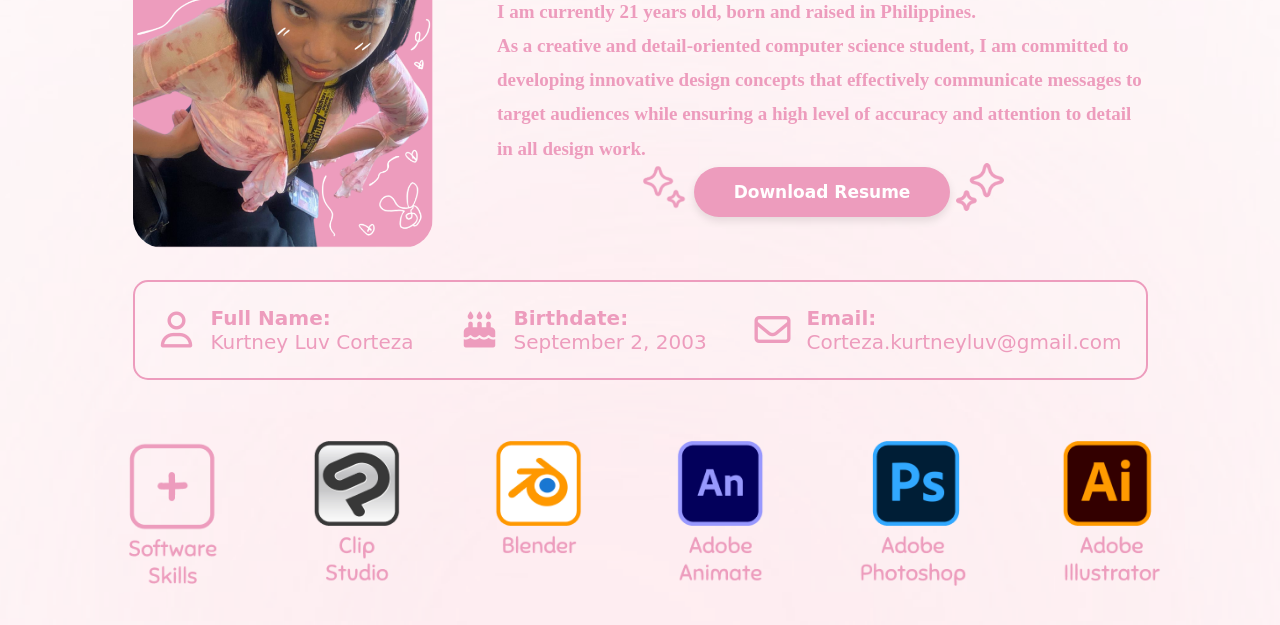
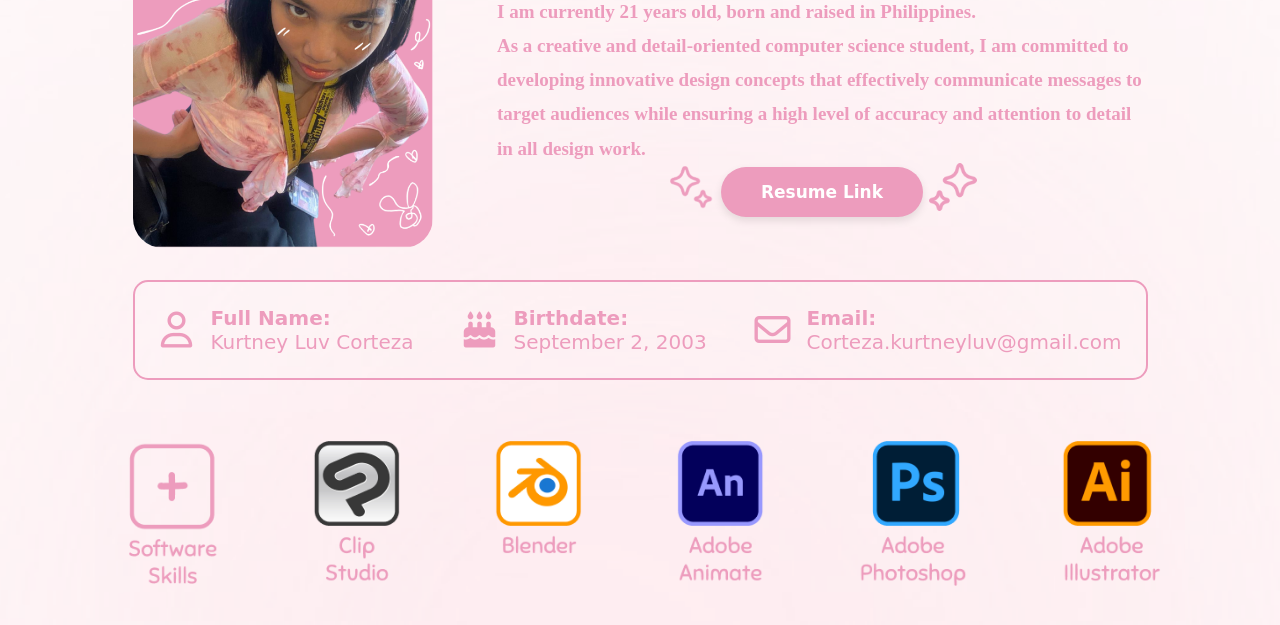
Before and after one commit to Taiyou0501/kurtney-portfolio, a plain HTML site: page About.html in a window 1280 px wide. Shown: the part 269-894 px from the top of the page. Drawn offline with Linux system fonts and the light colour scheme; a web font is replaced by a local one.

Commit message:
Update About.html

```diff
--- a/About.html
+++ b/About.html
@@ -40,7 +40,7 @@
                 <p>As a creative and detail-oriented computer science student, I am committed to developing innovative design concepts that effectively communicate messages to target audiences while ensuring a high level of accuracy and attention to detail in all design work.</p>
                 <div class="button-container">
                     <img src="assets/sparkle.png" alt="Sparkle" class="sparkle-icon left-sparkle">
-                    <a href="#" class="download-btn">Download Resume</a>
+                    <a href="https://drive.google.com/drive/u/3/my-drive" class="download-btn">Resume Link</a>
                     <img src="assets/Vector.png" alt="Sparkle" class="sparkle-icon right-sparkle">
                 </div>
             </div>
```
